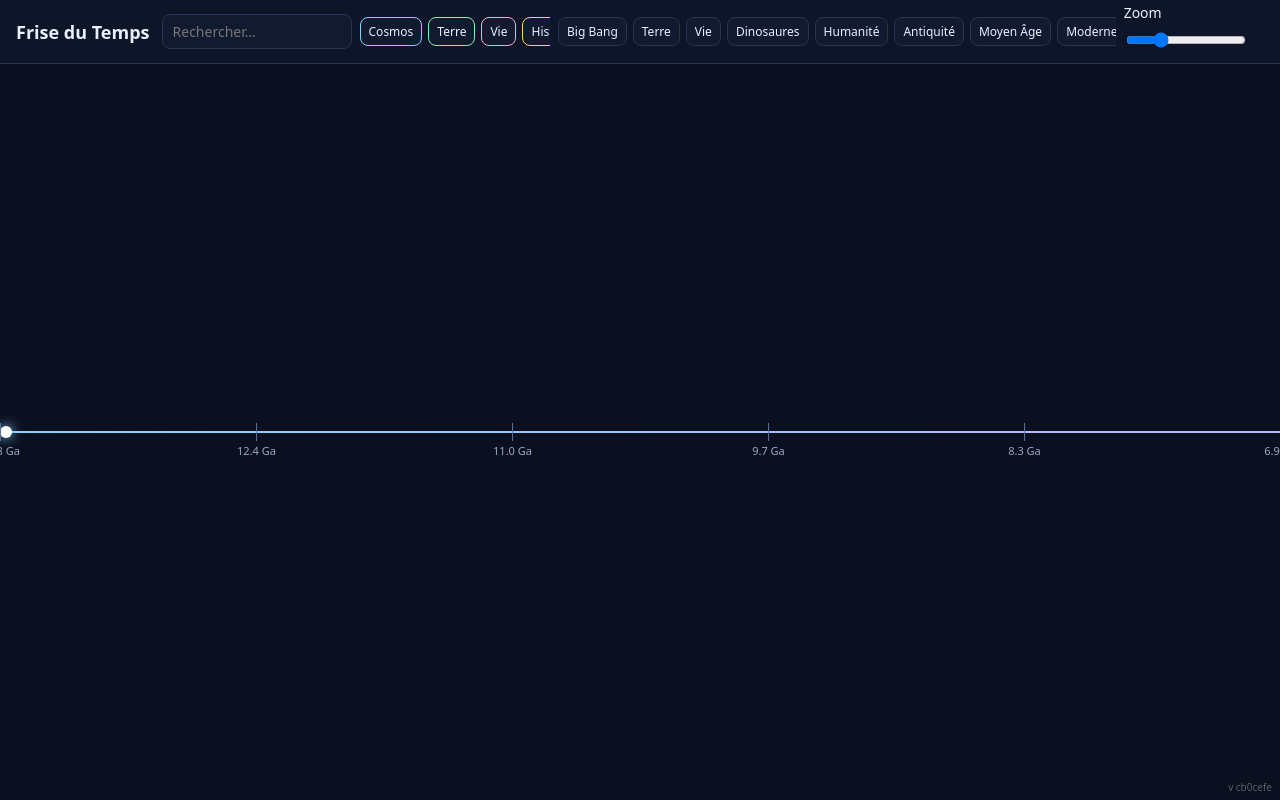
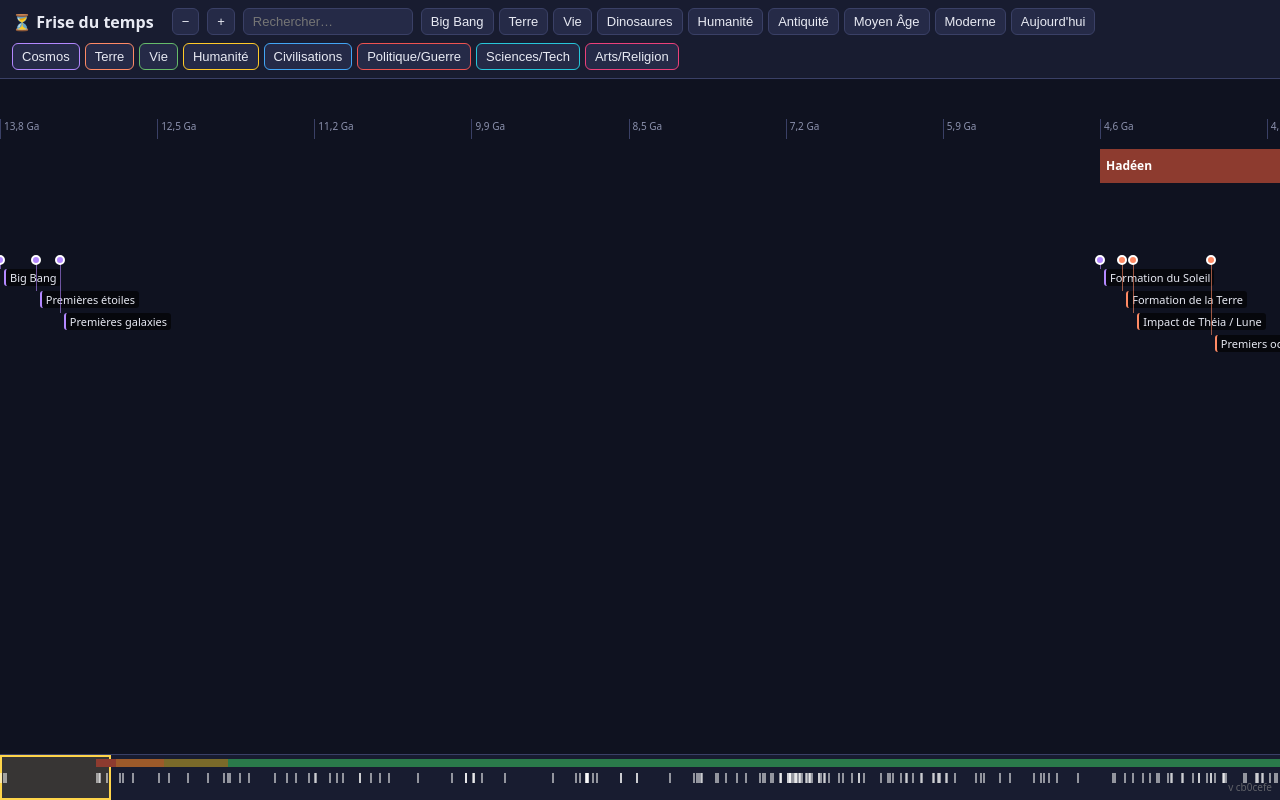
Before and after one commit to NotoriousBig62/Misc, a plain HTML site: page FriseDuTemps/index.html in a window 1280 px wide. Drawn offline with Linux system fonts and the light colour scheme.

```diff
--- a/FriseDuTemps/index.html
+++ b/FriseDuTemps/index.html
@@ -2,78 +2,199 @@
 <html lang="fr">
 <head>
 <meta charset="UTF-8">
-<meta name="viewport" content="width=device-width, initial-scale=1.0">
-<title>Frise du Temps</title>
+<meta name="viewport" content="width=device-width,initial-scale=1">
+<title>Frise du temps – du Big Bang à nos jours</title>
 <style>
-:root{--bg:#0b1020;--panel:#121a2f;--line:#263552;--text:#e9f0ff;--muted:#9aa9c5;--accent:#7dd3fc}
+:root{--bg:#0f1220;--panel:#181c30;--txt:#e8eaf3;--mut:#8b91ad;--line:#3a4066}
 *{box-sizing:border-box}
-body{margin:0;background:var(--bg);color:var(--text);font:14px system-ui,-apple-system,Segoe UI,Roboto,sans-serif;overflow:hidden}
-header{height:64px;display:flex;align-items:center;gap:12px;padding:0 16px;background:#0e1528;border-bottom:1px solid var(--line)}
-header h1{font-size:18px;margin:0;white-space:nowrap}
-.controls{display:flex;gap:8px;align-items:center;flex:1;min-width:0}
-button,input{font:inherit;color:var(--text);background:var(--panel);border:1px solid var(--line);border-radius:8px;padding:7px 10px}
-button{cursor:pointer;white-space:nowrap}
-button:hover{border-color:var(--accent)}
-input{width:190px;outline:none}
-input:focus{border-color:var(--accent)}
-#filters{display:flex;gap:6px;overflow:auto}
-#filters button{font-size:12px;padding:5px 8px}
-#filters button.off{opacity:.4;text-decoration:line-through}
-#jump{display:flex;gap:6px;overflow:auto}
-#jump button{font-size:12px;padding:5px 8px}
-#zoom{width:120px}
-#view{height:calc(100vh - 64px);overflow:auto;position:relative;cursor:grab}
+body{margin:0;background:var(--bg);color:var(--txt);font-family:system-ui,Segoe UI,Arial,sans-serif;height:100vh;display:flex;flex-direction:column;overflow:hidden}
+header{padding:8px 12px;background:var(--panel);display:flex;flex-wrap:wrap;gap:8px;align-items:center;border-bottom:1px solid var(--line)}
+header h1{font-size:16px;margin:0 10px 0 0}
+button,input{background:#252a47;color:var(--txt);border:1px solid var(--line);border-radius:6px;padding:5px 9px;font-size:13px;cursor:pointer}
+button:hover{background:#343b66}
+button.off{opacity:.35}
+input{cursor:text;width:170px}
+#jump,#filters{display:flex;flex-wrap:wrap;gap:5px}
+#view{flex:1;position:relative;overflow-x:scroll;overflow-y:hidden;cursor:grab}
 #view.drag{cursor:grabbing}
-#world{position:relative;height:100%;min-height:520px}
-#axis{position:absolute;left:0;right:0;top:50%;height:2px;background:linear-gradient(90deg,#7dd3fc,#c4b5fd,#fda4af);transform:translateY(-50%)}
-#axis:before,#axis:after{content:'';position:absolute;top:-5px;width:12px;height:12px;border-radius:50%;background:#fff;box-shadow:0 0 12px #7dd3fc}
-#axis:before{left:0}#axis:after{right:0}
-.tick{position:absolute;top:50%;height:18px;width:1px;background:#587093;transform:translateY(-50%)}
-.tick span{position:absolute;top:20px;left:50%;transform:translateX(-50%);font-size:11px;color:var(--muted);white-space:nowrap}
-.ev{position:absolute;width:190px;padding:10px 11px;background:linear-gradient(145deg,#17233d,#101a30);border:1px solid var(--c);border-radius:10px;box-shadow:0 8px 24px #0005;transition:opacity .2s,transform .2s;cursor:pointer}
-.ev:hover,.ev.hl{transform:scale(1.04);z-index:20;box-shadow:0 0 18px color-mix(in srgb,var(--c),transparent 45%)}
-.ev h3{margin:0 0 4px;font-size:13px;line-height:1.25;color:#fff}
-.ev .date{font-size:11px;color:var(--c);margin-bottom:5px}
-.ev p{margin:0;color:#b8c5de;font-size:11px;line-height:1.35}
-.ev:after{content:'';position:absolute;left:50%;width:1px;background:var(--c);opacity:.7}
-.ev.up{bottom:calc(50% + 34px)}.ev.up:after{top:100%;height:34px}
-.ev.down{top:calc(50% + 34px)}.ev.down:after{bottom:100%;height:34px}
-#loadError{display:none;position:fixed;z-index:30;top:76px;left:50%;transform:translateX(-50%);max-width:90vw;padding:12px 16px;color:#ffe4e6;background:#7f1d1d;border:1px solid #fb7185;border-radius:10px}
-@media(max-width:900px){header{height:auto;min-height:64px;flex-wrap:wrap;padding:10px}header h1{font-size:16px}.controls{flex-wrap:wrap}#filters,#jump{max-width:100%}#view{height:calc(100vh - 100px)}.ev{width:165px}}
+#tl{position:relative;height:100%}
+.seg{position:absolute;top:70px;height:34px;line-height:34px;font-size:12px;padding:0 6px;white-space:nowrap;overflow:hidden;border-right:1px solid #0008;color:#fff;font-weight:600}
+.row2{top:106px;height:26px;line-height:26px;font-size:11px;opacity:.85}
+.row3{top:134px;height:24px;line-height:24px;font-size:11px;opacity:.7}
+#axis{position:absolute;top:40px;left:0;right:0;height:26px}
+.tick{position:absolute;top:0;font-size:10px;color:var(--mut);border-left:1px solid var(--line);padding-left:3px;height:20px}
+.ev{position:absolute;width:0}
+.ev .dot{position:absolute;left:-5px;width:10px;height:10px;border-radius:50%;border:2px solid #fff;cursor:pointer;background:var(--c)}
+.ev .stem{position:absolute;left:0;width:1px;background:var(--c);opacity:.6}
+.ev .lbl{position:absolute;left:4px;font-size:11px;white-space:nowrap;cursor:pointer;background:#0009;padding:1px 4px;border-radius:3px;border-left:2px solid var(--c)}
+.ev.hl .dot{box-shadow:0 0 0 4px #ffd54a}
+.ev:hover{z-index:5}
+#mini{height:46px;background:var(--panel);border-top:1px solid var(--line);position:relative;cursor:pointer}
+#mini .m{position:absolute;top:4px;height:8px}
+#mini .e{position:absolute;top:18px;width:2px;height:10px;background:#fff8}
+#win{position:absolute;top:0;bottom:0;border:2px solid #ffd54a;background:#ffd54a22;pointer-events:none}
+#panel{position:fixed;right:12px;bottom:60px;width:340px;max-width:90vw;background:var(--panel);border:1px solid var(--line);border-radius:10px;padding:14px;display:none;box-shadow:0 8px 30px #0009;z-index:20}
+#panel h2{margin:0 0 4px;font-size:17px}
+#panel .d{color:#ffd54a;font-size:13px;margin-bottom:8px}
+#panel .c{font-size:11px;color:var(--mut);margin-bottom:6px}
+#panel p{margin:0;font-size:13px;line-height:1.45}
+#panel .x{position:absolute;top:6px;right:8px}
 </style>
 </head>
 <body>
 <header>
- <h1>Frise du Temps</h1>
- <div class="controls">
-  <input id="q" placeholder="Rechercher…" aria-label="Rechercher">
-  <div id="filters"></div>
-  <div id="jump"></div>
-  <label>Zoom <input id="zoom" type="range" min="0.5" max="3" step="0.1" value="1"></label>
- </div>
+<h1>⏳ Frise du temps</h1>
+<button id="zo">−</button><button id="zi">+</button>
+<input id="q" placeholder="Rechercher…">
+<div id="jump"></div>
+<div id="filters"></div>
 </header>
-<div id="loadError"></div>
-<div id="view"><div id="world"><div id="axis"></div></div></div>
+<div id="view"><div id="tl"><div id="axis"></div></div></div>
+<div id="mini"><div id="win"></div></div>
+<div id="panel"><button class="x" onclick="panel.style.display='none'">✕</button><div class="c" id="pc"></div><h2 id="pt"></h2><div class="d" id="pd"></div><p id="pp"></p></div>
+<div id="loadError" role="alert" style="display:none;position:fixed;inset:12px 12px auto;background:#7b2525;color:#fff;padding:12px;border-radius:8px;z-index:30"></div>
+
 <script>
-const view=document.getElementById('view'), world=document.getElementById('world'), tl=document.getElementById('world');
-const q=document.getElementById('q'), filters=document.getElementById('filters'), jump=document.getElementById('jump'), zr=document.getElementById('zoom');
-const CAT={cosmos:['Cosmos','#7dd3fc'],terre:['Terre','#86efac'],vie:['Vie','#f9a8d4'],histoire:['Histoire','#fcd34d']};
-let eventsData=[], active=new Set(Object.keys(CAT)), zoom=1;
-const Ma=n=>-n*1e6, Ga=n=>-n*1e9, Y=n=>n;
-function pos(bp){return (bp+13.8e9)/13.8e9*world.scrollWidth}
-function date(bp){if(bp< -1e9)return (Math.abs(bp)/1e9).toFixed(1)+' Ga';if(bp<0)return Math.abs(bp/1e6).toFixed(0)+' Ma';return Math.round(bp)+' CE'}
+/* Dates en "années avant aujourd'hui (BP)" ; l'an 2026 = 0.
+   Pour une année calendaire Y : bp = 2026 - Y */
+const NOW=2026;
+const Y=y=>NOW-y;
+const Ma=x=>x*1e6, Ga=x=>x*1e9, ka=x=>x*1e3;
+
+/* Échelle non linéaire par segments : [bp_debut(ancien), bp_fin(récent), largeur_px] */
+const SCALE=[
+ [Ga(13.8),Ga(4.6),1100],
+ [Ga(4.6),Ga(0.541),1500],
+ [Ma(541),Ma(66),1500],
+ [Ma(66),Ma(2.58),1300],
+ [Ma(2.58),ka(12),1300],
+ [ka(12),Y(-3000),1300],
+ [Y(-3000),Y(500),1400],
+ [Y(500),Y(1500),1300],
+ [Y(1500),Y(1800),1300],
+ [Y(1800),0,2600]
+];
+const TOTAL=SCALE.reduce((a,s)=>a+s[2],0);
+let zoom=1;
+function pos(bp){
+ let x=0;
+ for(const [a,b,w] of SCALE){
+  if(bp<=a && bp>=b){return (x+(a-bp)/(a-b)*w)*zoom}
+  x+=w;
+ }
+ return bp>SCALE[0][0]?0:TOTAL*zoom;
+}
+
+/* Périodes : [nom, début bp, fin bp, couleur, niveau(1,2,3)] */
+const P=[
+ // Niveau 1 : éons
+ ["Hadéen",Ga(4.6),Ga(4.0),"#8d3b2f",1],["Archéen",Ga(4.0),Ga(2.5),"#9c5a2a",1],["Protérozoïque",Ga(2.5),Ma(541),"#7a6a2a",1],["Phanérozoïque",Ma(541),0,"#2a7a4a",1],
+ // Niveau 2 : ères / grandes périodes historiques
+ ["Paléozoïque",Ma(541),Ma(252),"#3a7ab0",2],["Mésozoïque",Ma(252),Ma(66),"#3aa07a",2],["Cénozoïque",Ma(66),0,"#c0903a",2],
+ // Niveau 3 : périodes
+ ["Cambrien",Ma(541),Ma(485),"#4a8a6a",3],["Ordovicien",Ma(485),Ma(444),"#4a7a8a",3],["Silurien",Ma(444),Ma(419),"#5a8a9a",3],["Dévonien",Ma(419),Ma(359),"#9a7a4a",3],["Carbonifère",Ma(359),Ma(299),"#5a6a5a",3],["Permien",Ma(299),Ma(252),"#a05a4a",3],
+ ["Trias",Ma(252),Ma(201),"#7a4a8a",3],["Jurassique",Ma(201),Ma(145),"#3a8a9a",3],["Crétacé",Ma(145),Ma(66),"#6a9a3a",3],
+ ["Paléogène",Ma(66),Ma(23),"#c0803a",3],["Néogène",Ma(23),Ma(2.58),"#d0a040",3],["Quaternaire",Ma(2.58),0,"#e0b050",3]
+];
+/* Segments supplémentaires pour la partie récente (niveaux 2 & 3) */
+const P2=[
+ ["Pléistocène",Ma(2.58),ka(11.7),"#4a7ab0",2],["Holocène",ka(11.7),0,"#4aa07a",2],
+ ["Paléolithique",Ma(3.3),ka(12),"#9a5a3a",3],["Mésolithique",ka(12),ka(9),"#8a6a4a",3],["Néolithique",ka(9),Y(-3300),"#7a8a3a",3],
+ ["Âge du bronze",Y(-3300),Y(-1200),"#b0703a",3],["Âge du fer",Y(-1200),Y(-800),"#707a8a",3],
+ ["Antiquité",Y(-3300),Y(476),"#a0703a",2],["Moyen Âge",Y(476),Y(1492),"#6a5a9a",2],["Renaissance",Y(1492),Y(1620),"#c05a7a",3],
+ ["Temps modernes",Y(1492),Y(1789),"#3a8a9a",2],["Époque contemporaine",Y(1789),0,"#c04a4a",2],
+ ["Haut Moyen Âge",Y(476),Y(1000),"#7a6aaa",3],["Bas Moyen Âge",Y(1000),Y(1492),"#8a7aba",3],
+ ["Révolutions industrielles",Y(1760),Y(1914),"#5a7a9a",3],["XXe siècle",Y(1900),Y(2000),"#aa4a6a",3],["XXIe siècle",Y(2000),0,"#4aaa9a",3]
+];
+
+/* Catégories */
+const CAT={cosmos:["Cosmos","#b388ff"],terre:["Terre","#ff8a65"],vie:["Vie","#66bb6a"],humain:["Humanité","#ffca28"],civ:["Civilisations","#42a5f5"],pol:["Politique/Guerre","#ef5350"],sci:["Sciences/Tech","#26c6da"],art:["Arts/Religion","#ec407a"]};
+
+/* Événements chargés depuis events.json au démarrage. */
+let eventsData=[];
+
+/* ===== Rendu ===== */
+const view=document.getElementById('view'),tl=document.getElementById('tl'),mini=document.getElementById('mini'),win=document.getElementById('win'),axis=document.getElementById('axis');
+const panel=document.getElementById('panel');
+const active=new Set(Object.keys(CAT));
+
+function fmt(bp){
+ if(bp>=1e9)return (bp/1e9).toFixed(1).replace('.',',')+' Ga';
+ if(bp>=1e6)return Math.round(bp/1e6)+' Ma';
+ if(bp>=1e4)return Math.round(bp/1e3)+' ka';
+ const y=NOW-bp; return y<=0?(-y+' av. J.-C.'):String(Math.round(y));
+}
 function render(){
- const w=Math.max(view.clientWidth*2,Math.round(view.clientWidth*2*zoom));world.style.width=w+'px';
- const axis=world.querySelector('#axis');world.querySelectorAll('.tick,.ev').forEach(e=>e.remove());
- for(let i=0;i<=10;i++){const x=i/10*w,t=document.createElement('div');t.className='tick';t.style.left=x+'px';t.innerHTML='<span>'+date(-13.8e9+i*1.38e9)+'</span>';world.appendChild(t)}
- eventsData.forEach((e,i)=>{
-  if(!active.has(e.cat))return;
-  const x=pos(e.bp),d=document.createElement('article');d.className='ev '+(i%2?'down':'up');d.style.setProperty('--c',CAT[e.cat][1]);d.style.left=Math.max(4,Math.min(w-194,x-95))+'px';
-  d.innerHTML='<h3>'+e.name+'</h3><div class="date">'+e.date+'</div><p>'+e.desc+'</p>';d._e=e;world.appendChild(d);
+ tl.style.width=TOTAL*zoom+'px';
+ tl.querySelectorAll('.seg,.ev,.tick').forEach(n=>n.remove());
+ // Segments
+ const all=P.concat(P2);
+ all.forEach(([n,a,b,c,l])=>{
+  const d=document.createElement('div');
+  d.className='seg'+(l==2?' row2':l==3?' row3':'');
+  if(l==1)d.style.top='70px';
+  const x1=pos(a),x2=pos(b);
+  d.style.left=x1+'px';d.style.width=Math.max(2,x2-x1)+'px';d.style.background=c;d.textContent=n;d.title=n+' ('+fmt(a)+' → '+fmt(b)+')';
+  tl.appendChild(d);
  });
+ // Graduations
+ const ticks=[];
+ SCALE.forEach(([a,b,w])=>{
+  const n=Math.max(4,Math.round(w*zoom/160));
+  for(let i=0;i<n;i++){ticks.push(a-(a-b)*i/n)}
+ });
+ ticks.push(0);
+ ticks.forEach(bp=>{
+  const t=document.createElement('div');t.className='tick';t.style.left=pos(bp)+'px';t.textContent=fmt(bp);axis.appendChild(t);
+ });
+ // Événements
+ const evs=eventsData.filter(e=>active.has(e.cat)).sort((a,b)=>b.bp-a.bp);
+ const lastEnd=[];const base=190,H=view.clientHeight||500;
+ const lanes=Math.max(4,Math.floor((H-base-20)/22));
+ evs.forEach(e=>{
+  const x=pos(e.bp);
+  const w=e.name.length*6.5+14;
+  let lane=0;
+  while(lane<lanes && lastEnd[lane]>x-2)lane++;
+  if(lane>=lanes)lane=lanes-1;
+  lastEnd[lane]=x+w;
+  const d=document.createElement('div');d.className='ev';d.style.left=x+'px';d.style.setProperty('--c',CAT[e.cat][1]);
+  const top=base+lane*22;
+  d.innerHTML='<div class="stem" style="top:'+(base-8)+'px;height:'+(lane*22+8)+'px"></div><div class="dot" style="top:'+(base-14)+'px"></div><div class="lbl" style="top:'+top+'px">'+e.name+'</div>';
+  d.onclick=()=>show(e);d._e=e;
+  tl.appendChild(d);
+ });
+ drawMini();updWin();
 }
-function setZoom(v,anchorX){zoom=Math.max(.5,Math.min(3,v));zr.value=zoom;let before=view.scrollLeft+(anchorX||view.clientWidth/2);render();view.scrollLeft=before*zoom/(parseFloat(zr.value)||1)}
-zr.addEventListener('input',()=>{const old=zoom;zoom=parseFloat(zr.value);const x=view.clientWidth/2,ratio=zoom/old;render();view.scrollLeft=(view.scrollLeft+x)*ratio-x});
+function show(e){
+ pc.textContent=CAT[e.cat][0];pt.textContent=e.name;pd.textContent=e.date;pp.textContent=e.desc;panel.style.display='block';
+}
+function drawMini(){
+ mini.querySelectorAll('.m,.e').forEach(n=>n.remove());
+ const W=mini.clientWidth;
+ P.filter(p=>p[4]==1).forEach(([n,a,b,c])=>{
+  const d=document.createElement('div');d.className='m';
+  const f=v=>pos(v)/zoom/TOTAL*W;
+  d.style.left=f(a)+'px';d.style.width=Math.max(2,f(b)-f(a))+'px';d.style.background=c;mini.appendChild(d);
+ });
+ eventsData.forEach(e=>{const d=document.createElement('div');d.className='e';d.style.left=(pos(e.bp)/zoom/TOTAL*mini.clientWidth)+'px';mini.appendChild(d)});
+}
+function updWin(){
+ const W=mini.clientWidth,tot=tl.scrollWidth||1;
+ win.style.left=(view.scrollLeft/tot*W)+'px';
+ win.style.width=(view.clientWidth/tot*W)+'px';
+}
+view.addEventListener('scroll',updWin);
+mini.addEventListener('click',ev=>{
+ const r=mini.getBoundingClientRect();
+ view.scrollLeft=(ev.clientX-r.left)/r.width*tl.scrollWidth-view.clientWidth/2;
+});
+function setZoom(z,cx){
+ const rel=(view.scrollLeft+(cx??view.clientWidth/2))/zoom;
+ zoom=Math.min(6,Math.max(0.3,z));render();
+ view.scrollLeft=rel*zoom-(cx??view.clientWidth/2);
+}
+zi.onclick=()=>setZoom(zoom*1.4);zo.onclick=()=>setZoom(zoom/1.4);
 view.addEventListener('wheel',e=>{
  if(e.ctrlKey){e.preventDefault();setZoom(zoom*(e.deltaY<0?1.15:1/1.15),e.clientX)}
  else{e.preventDefault();view.scrollLeft+=e.deltaY+e.deltaX}
@@ -97,7 +218,8 @@ window.addEventListener('keydown',e=>{
 // Filtres
 Object.entries(CAT).forEach(([k,[n,c]])=>{
  const b=document.createElement('button');b.textContent=n;b.style.borderColor=c;
- b.onclick=()=>{active.has(k)?active.delete(k):active.add(k);b.classList.toggle('off');render()};filters.appendChild(b);
+ b.onclick=()=>{active.has(k)?active.delete(k):active.add(k);b.classList.toggle('off');render()};
+ filters.appendChild(b);
 });
 // Recherche
 q.addEventListener('input',()=>{
```
